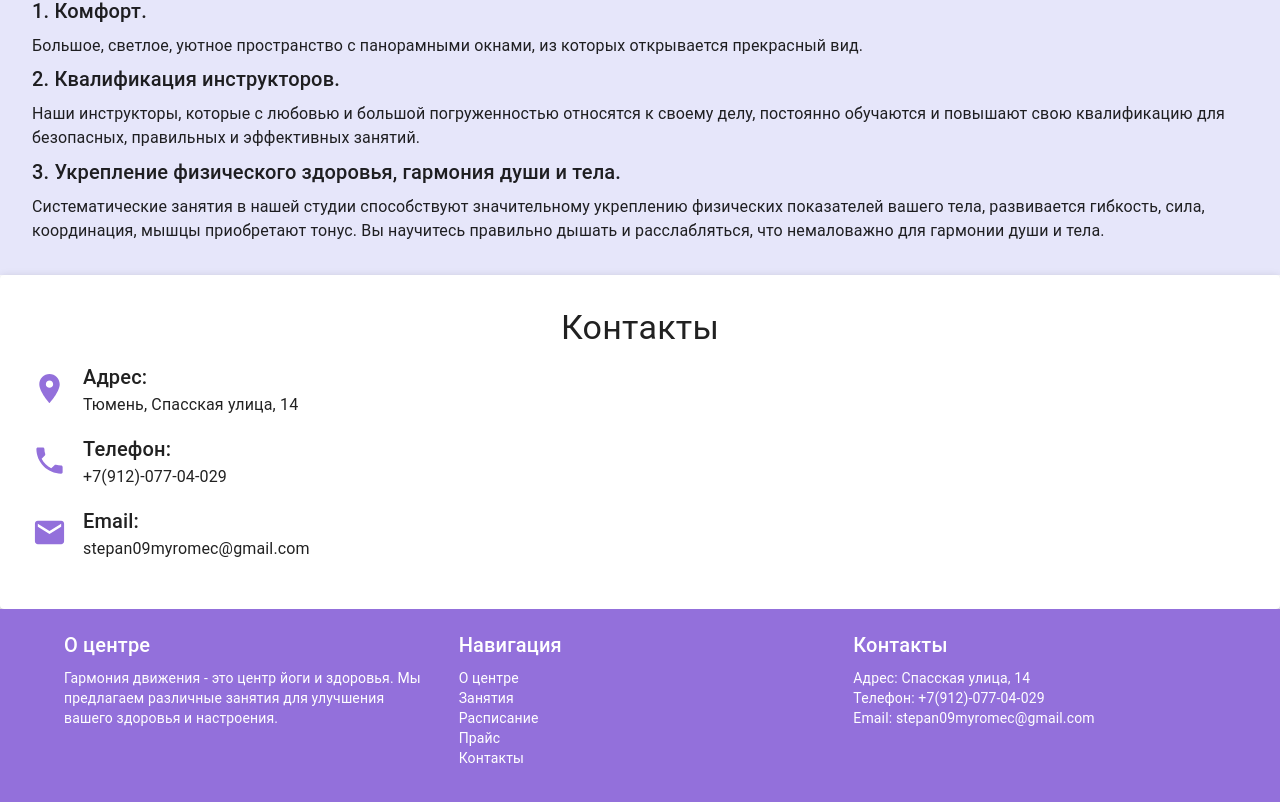
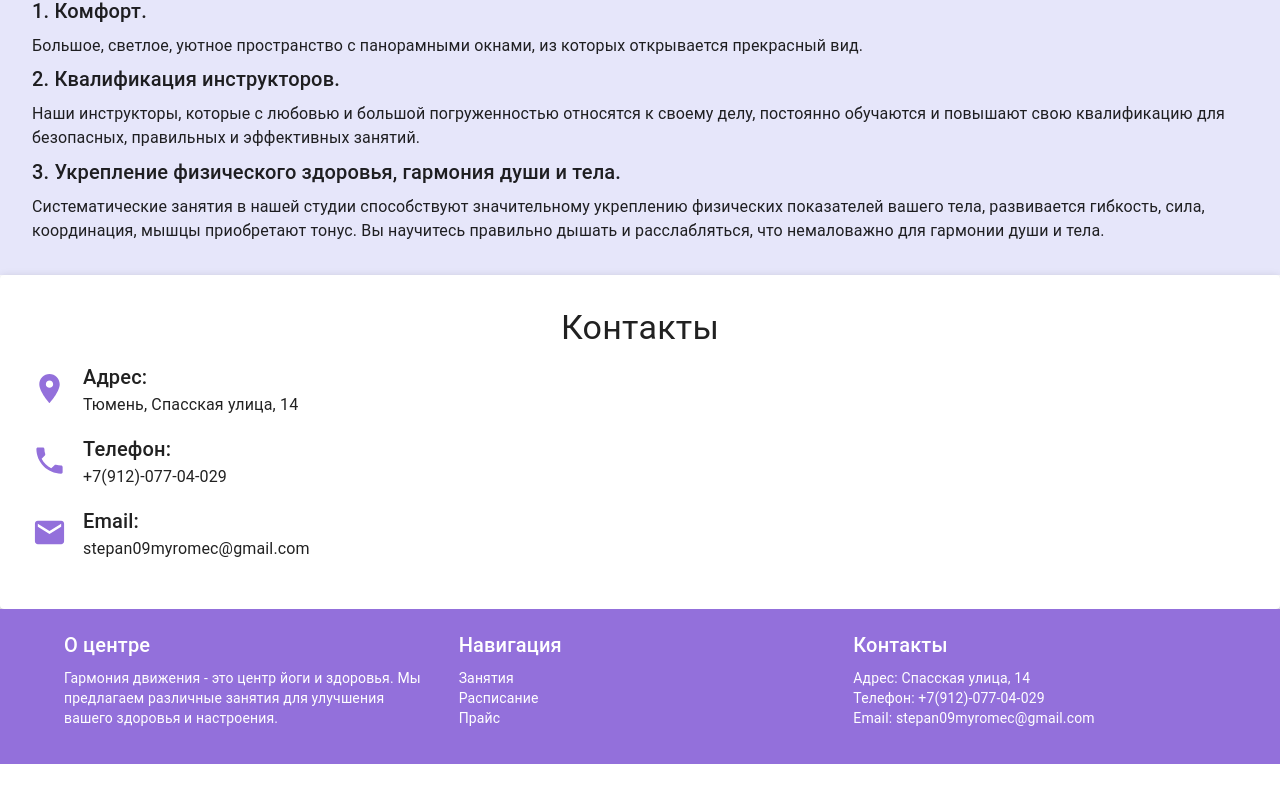
Before and after one commit to Kulich0/esoft-final-project, a React (Vite) app in the folder frontend/: page / in a window 1280 px wide. Shown: the part 939-1741 px from the top of the page. After the commit the page ends 1703 px from the top, so only its background shows below. Built offline with nearby package versions, Linux system fonts and the light colour scheme.

Commit message:
fixfinal

```diff
--- a/frontend/src/App.tsx
+++ b/frontend/src/App.tsx
@@ -2,8 +2,8 @@ import React from 'react';
 import AppRouter from './router/AppRouter';
 import useAuthInit from './hooks/useAuthInit';
 
+const App: React.FC = () => {
 
-const App: React.FC = () => {
   useAuthInit();
 
   return <AppRouter />;
--- a/frontend/src/components/Footer/Footer.tsx
+++ b/frontend/src/components/Footer/Footer.tsx
@@ -27,9 +27,6 @@ const Footer: React.FC = () => {
             <Typography variant="h6" gutterBottom>
               Навигация
             </Typography>
-            <Link href="/about" color="inherit" variant="body2" display="block" sx = {{textDecoration: 'none'}}>
-              О центре
-            </Link>
             <Link href="/classes" color="inherit" variant="body2" display="block" sx = {{textDecoration: 'none'}}>
               Занятия
             </Link>
@@ -38,9 +35,6 @@ const Footer: React.FC = () => {
             </Link>
             <Link href="/price" color="inherit" variant="body2" display="block" sx = {{textDecoration: 'none'}}>
               Прайс
-            </Link>
-            <Link href="/contacts" color="inherit" variant="body2" display="block" sx = {{textDecoration: 'none'}}>
-              Контакты
             </Link>
           </Grid>
           <Grid item xs={12} sm={4}>
```
Also changed, not shown: 1 other file (tests, documents, lock files or other folders).
